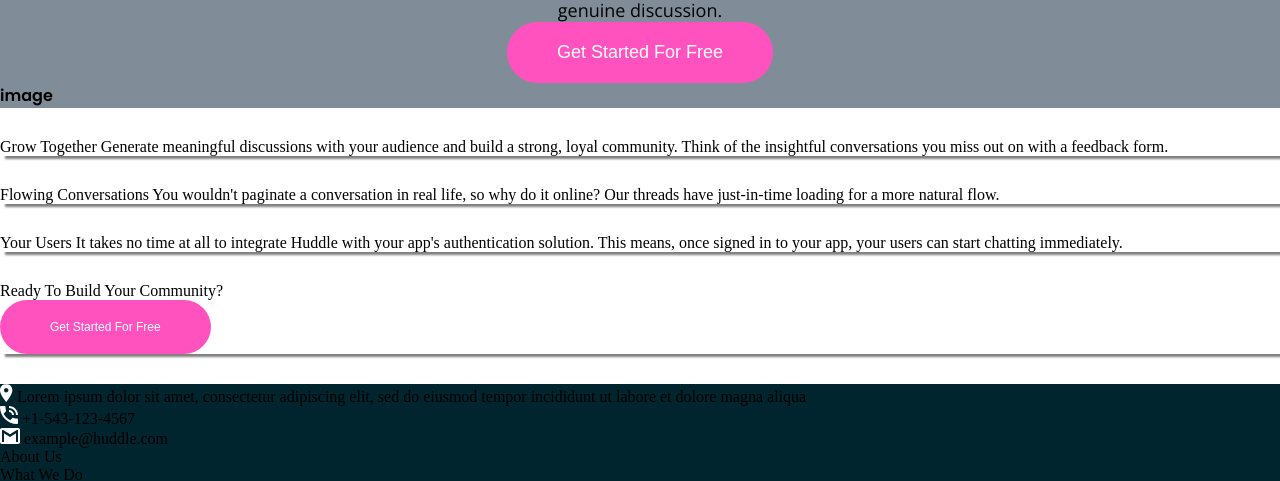
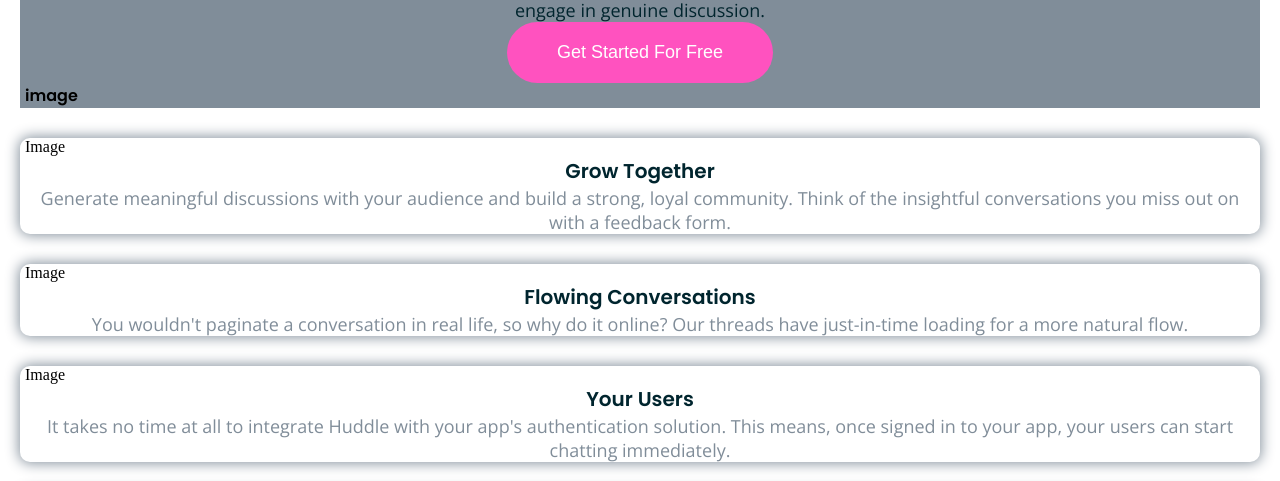
Before and after one commit to BC-MAY-21-ROR/kata-01-diseno-web-k1-ca-reilero-11, a website: page index.html in a window 1280 px wide. Shown: the part 110-591 px from the top of the page. Drawn offline with nearby package versions, Linux system fonts and the light colour scheme.

Commit message:
Add style to containers and text colors

```diff
--- a/index.html
+++ b/index.html
@@ -3,15 +3,28 @@
   <head>
     <meta charset="UTF-8" />
     <meta name="viewport" content="width=device-width, initial-scale=1.0" />
-    <link rel="icon" type="image/png" sizes="32x32" href="./images/favicon-32x32.png"/>
-    <title>Frontend Mentor | Huddle landing page with alternating feature blocks</title>
+    <link
+      rel="icon"
+      type="image/png"
+      sizes="32x32"
+      href="./images/favicon-32x32.png"
+    />
+    <title>
+      Frontend Mentor | Huddle landing page with alternating feature blocks
+    </title>
 
-    <link rel="preconnect" href="https://fonts.googleapis.com">
-    <link rel="preconnect" href="https://fonts.gstatic.com" crossorigin>
-    <link href="https://fonts.googleapis.com/css2?family=Open+Sans:wght@400;700&family=Poppins:wght@600&display=swap" rel="stylesheet">
+    <link rel="preconnect" href="https://fonts.googleapis.com" />
+    <link rel="preconnect" href="https://fonts.gstatic.com" crossorigin />
+    <link
+      href="https://fonts.googleapis.com/css2?family=Open+Sans:wght@400;700&family=Poppins:wght@600&display=swap"
+      rel="stylesheet"
+    />
 
-    <link rel="stylesheet" href="styles/styles.css">
-    <link rel="stylesheet" href="https://cdnjs.cloudflare.com/ajax/libs/font-awesome/6.1.2/css/all.min.css">
+    <link rel="stylesheet" href="styles/styles.css" />
+    <link
+      rel="stylesheet"
+      href="https://cdnjs.cloudflare.com/ajax/libs/font-awesome/6.1.2/css/all.min.css"
+    />
   </head>
 
   <body>
@@ -19,45 +32,56 @@
       <div class="header">
         <div>
           <div>
-        <img src="images/logo.svg" alt="">
+            <img src="images/logo.svg" alt="" />
             <button>Try It Free</button>
           </div>
         </div>
         <div class="header-title">
-        <h1>Build The Community Your Fans Will Love </h1>
-        <h3>Huddle re-imagines the way we build communities. You have a voice, but
-        so does your audience. Create connections with your users as you engage
-        in genuine discussion. </h3>
+          <h1>Build The Community Your Fans Will Love</h1>
+          <h3>
+            Huddle re-imagines the way we build communities. You have a voice,
+            but so does your audience. Create connections with your users as you
+            engage in genuine discussion.
+          </h3>
           <button class="btn-pink">Get Started For Free</button>
         </div>
         <div>image</div>
       </div>
       <div class="container">
-      <div class="Image"></div>
+        <div class="Image">Image</div>
         <div class="text">
-        Grow Together Generate meaningful discussions with your audience and
-        build a strong, loyal community. Think of the insightful conversations
-        you miss out on with a feedback form.
+          <h1>Grow Together</h1>
+          <h3>
+            Generate meaningful discussions with your audience and build a
+            strong, loyal community. Think of the insightful conversations you
+            miss out on with a feedback form.
+          </h3>
         </div>
       </div>
 
       <div class="container">
-      <div class="Image"></div>
+        <div class="Image">Image</div>
         <div class="text">
-        Flowing Conversations You wouldn't paginate a conversation in real life,
-        so why do it online? Our threads have just-in-time loading for a more
-        natural flow.
+          <h1>Flowing Conversations</h1>
+          <h3>
+            You wouldn't paginate a conversation in real life, so why do it
+            online? Our threads have just-in-time loading for a more natural
+            flow.
+          </h3>
         </div>
       </div>
       <div class="container">
-      <div class="Image"></div>
+        <div class="Image">Image</div>
         <div class="text">
-        Your Users It takes no time at all to integrate Huddle with your app's
-        authentication solution. This means, once signed in to your app, your
-        users can start chatting immediately.
+          <h1>Your Users</h1>
+          <h3>
+            It takes no time at all to integrate Huddle with your app's
+            authentication solution. This means, once signed in to your app,
+            your users can start chatting immediately.
+          </h3>
         </div>
       </div>
-    <div class="container">
+      <div class="pop-up">
         <div class="text">Ready To Build Your Community?</div>
         <button class="btn-pink2">Get Started For Free</button>
       </div>
@@ -66,18 +90,18 @@
         <div class="title"></div>
         <div class="info">
           <div>
-          <img src="images/icon-location.svg" alt="">
+            <img src="images/icon-location.svg" alt="" />
             Lorem ipsum dolor sit amet, consectetur adipiscing elit, sed do
             eiusmod tempor incididunt ut labore et dolore magna aliqua
           </div>
 
           <div>
-          <img src="images/icon-phone.svg" alt="">
+            <img src="images/icon-phone.svg" alt="" />
             +1-543-123-4567
           </div>
 
           <div>
-          <img src="images/icon-email.svg" alt="">
+            <img src="images/icon-email.svg" alt="" />
             example@huddle.com
           </div>
         </div>
--- a/styles.scss
+++ b/styles.scss
@@ -1,11 +1,12 @@
-$font-Sans: 'Open Sans', sans-serif;
-$font-Poppins: 'Poppins', sans-serif;
+$font-Sans: "Open Sans", sans-serif;
+$font-Poppins: "Poppins", sans-serif;
 $font-size: 18px;
-$pink : hsl(322, 100%, 66%);
+$pink: hsl(322, 100%, 66%);
 /* Neutral */
-$verypalecyan : hsl(193, 100%, 96%);
-$verydarkcyan : hsl(192, 100%, 9%);
-$grayishblue : hsl(208, 11%, 55%);
+$verypalecyan: hsl(193, 100%, 96%);
+$verydarkcyan: hsl(192, 100%, 9%);
+$grayishblue: hsl(208, 11%, 55%);
+$shadow: 0 0 14px 1px $grayishblue;
 
 @mixin pinkbutton($fontsize) {
   font-size: $fontsize;
@@ -17,7 +18,7 @@ $grayishblue : hsl(208, 11%, 55%);
 }
 
 * {
-    margin: 0;
+  margin: 0 5px;
   padding: 0;
 }
 
@@ -35,14 +36,46 @@ $grayishblue : hsl(208, 11%, 55%);
     text-align: center;
 
     h1 {
+      color: $verydarkcyan;
       font-size: 25px;
     }
 
     h3 {
+      color: $verydarkcyan;
       font-family: $font-Sans;
       font-size: $font-size;
       font-weight: 400;
     }
+  }
+}
+
+.container {
+  border-radius: 10px;
+  box-shadow: $shadow;
+  .text {
+    text-align: center;
+    h1 {
+      color: $verydarkcyan;
+      font-family: $font-Poppins;
+      font-size: 20px;
+    }
+    h3 {
+      font-family: $font-Sans;
+      font-size: $font-size;
+      font-weight: 400;
+      color: $grayishblue;
+    }
+  }
+}
+
+.pop-up {
+  box-shadow: $shadow;
+  text-align: center;
+  border-radius: 10px;
+  .text {
+    color: $verydarkcyan;
+    font-family: $font-Poppins;
+    font-size: 18px;
   }
 }
 
@@ -54,10 +87,6 @@ $grayishblue : hsl(208, 11%, 55%);
   @include pinkbutton(12px);
 }
 
-.container {
-    box-shadow: 5px 3px 2px gray;
-}
-
 .footer {
   background-color: $verydarkcyan;
 }
```
Also changed, not shown: styles/styles.css, 1 other file. Lines whose indentation alone changed are shown as unchanged.
